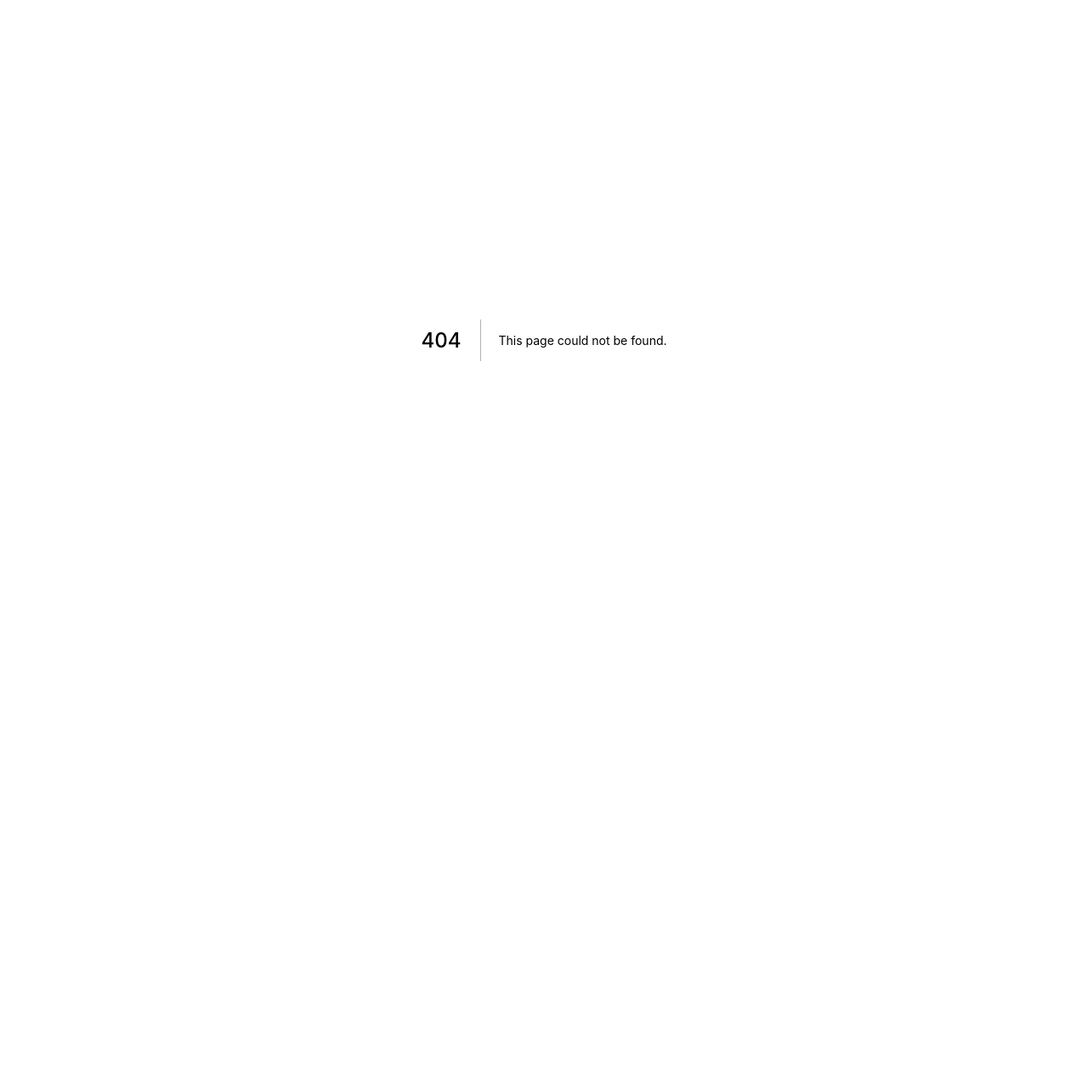
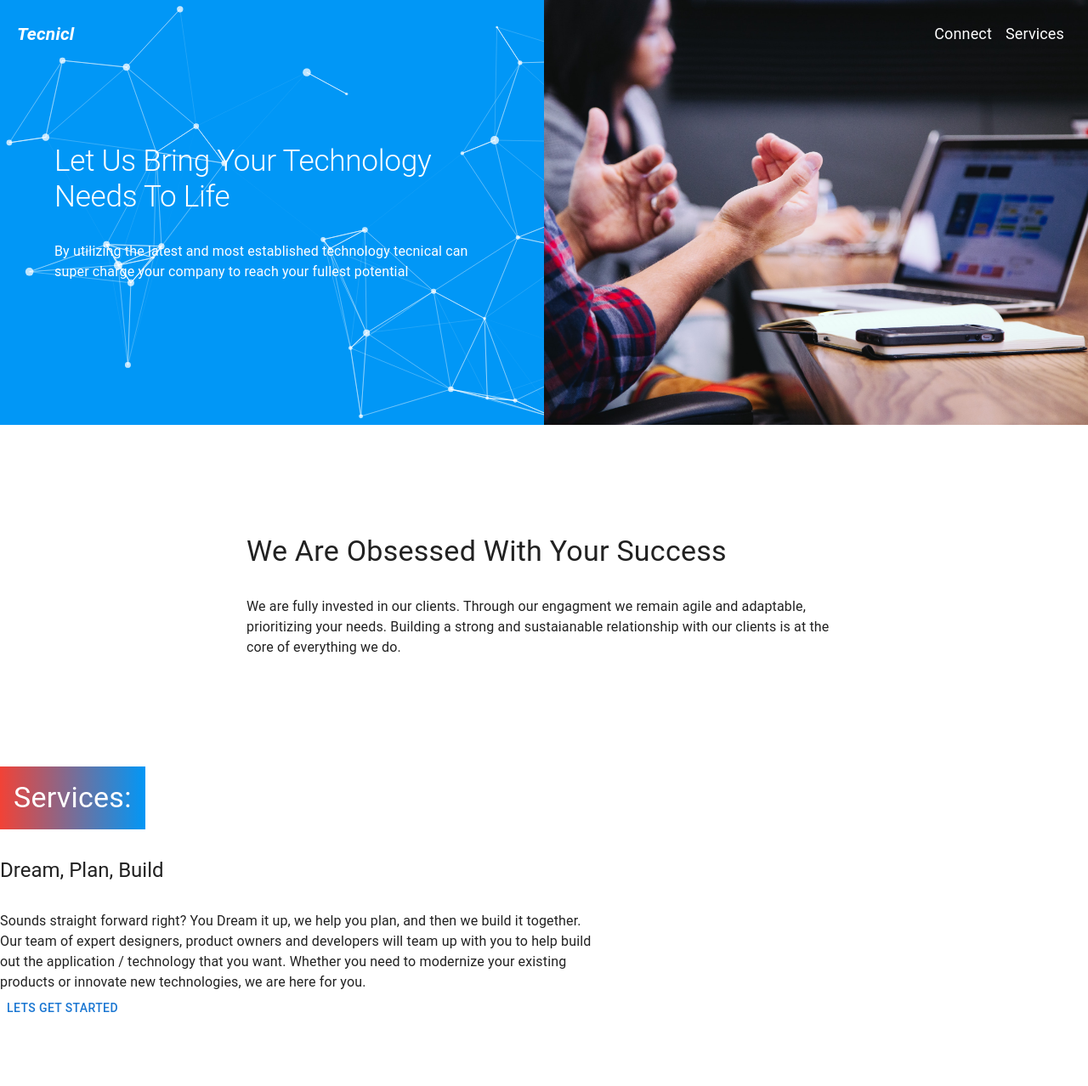
Before and after one commit to Pasquariello/studios, a Next.js app: page /services in a window 1280 px wide. Before the commit this address had no page. Shown: the top 1278 px of the page at 85% size. Before the commit the page ends 800 px from the top, so only its background shows below. Built offline with nearby package versions, Linux system fonts and the light colour scheme.

Commit message:
update drawer

```diff
--- a/Layouts/MainLayout.module.css
+++ b/Layouts/MainLayout.module.css
@@ -3,8 +3,9 @@
   display: flex;
   width: 100%;
   justify-content: space-between;
+  align-items: center;
   color: white;
-  z-index: 2;
+  z-index: 1;
   padding-left: 20px;
   padding-right: 20px;
   font-size: 18px;
@@ -18,3 +19,24 @@
   margin-inline-start: 0px;
   margin-inline-end: 0px;
 }
+
+.footer {
+  display: flex;
+  flex: 1;
+  padding: 2rem 0;
+  border-top: 1px solid #eaeaea;
+  justify-content: center;
+  align-items: center;
+}
+
+.footer a {
+  display: flex;
+  justify-content: center;
+  align-items: center;
+  flex-grow: 1;
+}
+
+.logo {
+  height: 1em;
+  margin-left: 0.5rem;
+}
--- a/Layouts/MainLayout.tsx
+++ b/Layouts/MainLayout.tsx
@@ -2,9 +2,12 @@ import { useRouter } from 'next/router'
 import Head from 'next/head';
 import Link from 'next/link';
 import styles from './MainLayout.module.css'
+import Image from 'next/image'
+
 
 import { Box, Button, Grid, Stack, Typography } from '@mui/material';
 import { width } from '@mui/system';
+import ResponsiveDrawer from '../components/ResponsiveNavDrawer';
 
 interface LayoutProps {
     title?: string,
@@ -25,8 +28,9 @@ const MainLayout = (props: LayoutProps) => {
                 <meta name="description" content="Generated by create next app" />
                 <link rel="icon" href="/favicon.ico" />
             </Head>
+            <ResponsiveDrawer/>
 
-            <nav className={styles.nav}>
+            {/* <nav className={styles.nav}>
                 <Link href="/">
                     <a><h3><em>Tecnicl</em></h3></a>
                 </Link>
@@ -34,15 +38,28 @@ const MainLayout = (props: LayoutProps) => {
                 <div style={{display: 'flex'}}>
                 <p className={styles.navItem}>Connect</p>
 
-                <Link href="/about">
-                <a className={styles.navItem}>About Us</a>
+                <Link href="/services">
+                <a className={styles.navItem}>Services</a>
                 </Link>
                 </div>
-            </nav>
+            </nav> */}
 
             <main>
                 {children}
             </main>
+
+        <footer className={styles.footer}>
+        <a
+          href="https://vercel.com?utm_source=create-next-app&utm_medium=default-template&utm_campaign=create-next-app"
+          target="_blank"
+          rel="noopener noreferrer"
+        >
+          Powered by{' '}
+          <span className={styles.logo}>
+            <Image src="/vercel.svg" alt="Vercel Logo" width={72} height={16} />
+          </span>
+        </a>
+      </footer>
         </div>
     )
 }
--- /dev/null
+++ b/components/ResponsiveNavDrawer.tsx
@@ -0,0 +1,145 @@
+import * as React from 'react';
+import AppBar from '@mui/material/AppBar';
+import Box from '@mui/material/Box';
+import CssBaseline from '@mui/material/CssBaseline';
+import Divider from '@mui/material/Divider';
+import Drawer from '@mui/material/Drawer';
+import IconButton from '@mui/material/IconButton';
+import InboxIcon from '@mui/icons-material/MoveToInbox';
+import List from '@mui/material/List';
+import ListItem from '@mui/material/ListItem';
+import ListItemButton from '@mui/material/ListItemButton';
+import ListItemIcon from '@mui/material/ListItemIcon';
+import ListItemText from '@mui/material/ListItemText';
+import MailIcon from '@mui/icons-material/Mail';
+import MenuIcon from '@mui/icons-material/Menu';
+import Toolbar from '@mui/material/Toolbar';
+import Typography from '@mui/material/Typography';
+
+import styles from '../Layouts/MainLayout.module.css'; // TODO - fix imports and move styles - fix layouts directory structure
+import Link from 'next/link';
+
+const drawerWidth = 240;
+
+interface Props {
+  /**
+   * Injected by the documentation to work in an iframe.
+   * You won't need it on your project.
+   */
+  window?: () => Window;
+}
+
+export default function ResponsiveDrawer(props: Props) {
+  const { window } = props;
+  const [mobileOpen, setMobileOpen] = React.useState(false);
+
+  const handleDrawerToggle = () => {
+    setMobileOpen(!mobileOpen);
+  };
+
+  const drawer = (
+    <div>
+      <Toolbar />
+      <Typography px={2}>Tecnicl</Typography>
+      <Divider />
+      <List>
+        {['Connect', 'Services'].map((text, index) => (
+          <ListItem key={text} disablePadding>
+            <ListItemButton>
+              <ListItemText primary={text} />
+            </ListItemButton>
+          </ListItem>
+        ))}
+      </List>
+    </div>
+  );
+
+  const container = window !== undefined ? () => window().document.body : undefined;
+
+  return (
+    <Box sx={{ display: 'flex', zIndex: 2 }}>
+      <CssBaseline />
+
+
+            <Box sx={{ display: 'flex', zIndex: 2 }}>
+            <IconButton
+                    color="inherit"
+                    aria-label="open drawer"
+                    edge="start"
+                    onClick={handleDrawerToggle}
+                    sx={{ color: 'white', zIndex: 2, position: 'absolute', marginLeft: 2, display: { sm: 'none' } }}
+                >
+                    <MenuIcon />
+            </IconButton>
+
+            <Box
+            sx={{ display: { xs: 'none', sm: 'block' } }}
+            >
+            <nav className={styles.nav}>
+
+
+                <Link href="/">
+                    <a><h3><em>Tecnicl</em></h3></a>
+                </Link>
+
+                <div style={{display: 'flex'}}>
+                <p className={styles.navItem}>Connect</p>
+
+                <Link href="/services">
+                <a className={styles.navItem}>Services</a>
+                </Link>
+
+                </div>
+            </nav>
+            </Box>
+            </Box>
+
+      {/* <AppBar
+        position="fixed"
+        sx={{
+        //   width: { sm: `calc(100% - ${drawerWidth}px)` },
+        //   ml: { sm: `${drawerWidth}px` },
+        }}
+      >
+        <Toolbar>
+          <IconButton
+            color="inherit"
+            aria-label="open drawer"
+            edge="start"
+            onClick={handleDrawerToggle}
+            sx={{ display: { sm: 'none' } }}
+          >
+            <MenuIcon />
+          </IconButton>
+          <Typography variant="h6" noWrap component="div">
+            Responsive drawer
+          </Typography>
+        </Toolbar>
+      </AppBar> */}
+      <Box
+        component="nav"
+        sx={{ width: { sm: drawerWidth }, flexShrink: { sm: 0 } }}
+        aria-label="mailbox folders"
+      >
+        {/* The implementation can be swapped with js to avoid SEO duplication of links. */}
+        <Drawer
+          container={container}
+          variant="temporary"
+          open={mobileOpen}
+          onClose={handleDrawerToggle}
+          ModalProps={{
+            keepMounted: true, // Better open performance on mobile.
+          }}
+          sx={{
+            display: { xs: 'block', sm: 'none' },
+            '& .MuiDrawer-paper': { boxSizing: 'border-box', width: drawerWidth },
+          }}
+        >
+          {drawer}
+        </Drawer>
+
+      </Box>
+
+    </Box>
+  );
+}
--- a/pages/index-orig.tsx
+++ b/pages/index-orig.tsx
@@ -45,7 +45,7 @@ const Home: NextPage = () => {
           <div style={{display: 'flex'}}>
           <p className={styles.navItem}>Connect</p>
 
-          <Link href="/about">
+          <Link href="/services">
             <a className={styles.navItem}>What We Do</a>
           </Link>
           </div>
@@ -115,8 +115,8 @@ const Home: NextPage = () => {
 
             <Box>
               <Typography variant="h4" sx={{mb: 2}}>Innovation</Typography>
-              <Link href="/about">
-            <a>About Us</a>
+              <Link href="/services">
+            <a>Services</a>
           </Link>
               <Typography>
                 We specialize in the latest web, mobile and cloud technologies, frameworks and practices to optimize performance, build lasting technology and go above and beyond in satisfying your needs.
--- a/pages/about.tsx
+++ b/pages/services.tsx
@@ -1,14 +1,14 @@
 import type { NextPage } from 'next'
-import { Box, Typography } from '@mui/material';
+import { Box, Button, Typography } from '@mui/material';
 import MainLayout from '../Layouts/MainLayout';
 import Image from 'next/image'
-import styles from '../styles/About.module.css';
+import styles from '../styles/Services.module.css';
 import ParticleComponent from '../components/ParticleComponent';
 
 
-const About: NextPage = () => {
+const Services: NextPage = () => {
     return (
-        <MainLayout title="About Us">
+        <MainLayout title="Services">
             <header className={styles.header}>
 
             {/* Column 1 */}
@@ -50,9 +50,9 @@ const About: NextPage = () => {
             </header>
 
             {/* section start*/}
-                <Box px={5} py={10} className={styles.mainTagLineContainer}>
+                <Box px={5} py={16} className={styles.mainTagLineContainer}>
                     <div style={{maxWidth: 700}}>
-                    <Typography mb={4}>
+                    <Typography mb={4} variant="h4">
                         We Are Obsessed With Your Success
                     </Typography>
 
@@ -66,10 +66,40 @@ const About: NextPage = () => {
 
             {/* section start*/}
             <section>
+                <Typography
+                    variant="h4"
+                    mb={4}
+                    p={2}
+                    sx={{
+                        background: 'linear-gradient(to right, #F24236, #0197F6)',
+                        display: 'table',
+                        color: 'white',
+                    }}
+                >
+                    Services:
+                </Typography>
 
-                <Typography mb={4}>
-                    SERVICE PLANS
-                </Typography>
+                <div style={{maxWidth: 700}}>
+                    <Typography variant="h5" pb={4}>Dream, Plan, Build</Typography>
+                    <Typography>Sounds straight forward right? You Dream it up, we help you plan, and then we build it together. <br/>
+                       Our team of expert designers, product owners and developers will team up with you to help build out the application / technology that you want. Whether you need to modernize your existing products or innovate new technologies, we are here for you.
+                    </Typography>
+                    <Button>Lets get started</Button>
+
+
+                </div>
+
+                    <br/>
+                    <br/>
+                    <br/>
+
+                <div style={{maxWidth: 700}}>
+                    <Typography variant="h5" pb={4}>CI/CD - (Continuous Innovation - Continuois Development)</Typography>
+                    <Typography>
+                        Looking for full and lasting support? Awesome! We love building lasting relationships that will serve you best. With this service we dedicate a resources to bolster your products, with continued support and managed services.
+                    </Typography>
+                    <Button>Lets get started</Button>
+                </div>
 
             </section>
             {/* section end */}
@@ -79,4 +109,4 @@ const About: NextPage = () => {
     )
 }
 
-export default About;
+export default Services;
--- a/styles/About.module.css
+++ b/styles/Services.module.css
@@ -45,7 +45,7 @@
 }
 
 .mainTagLineContainer {
-  max-width: 100%;
+  width: 100%;
 }
 
 @media (min-width: 390px) {
```
Also changed, not shown: pages/index.tsx (+0 -12 lines), styles/Home.module.css (+0 -21 lines).
